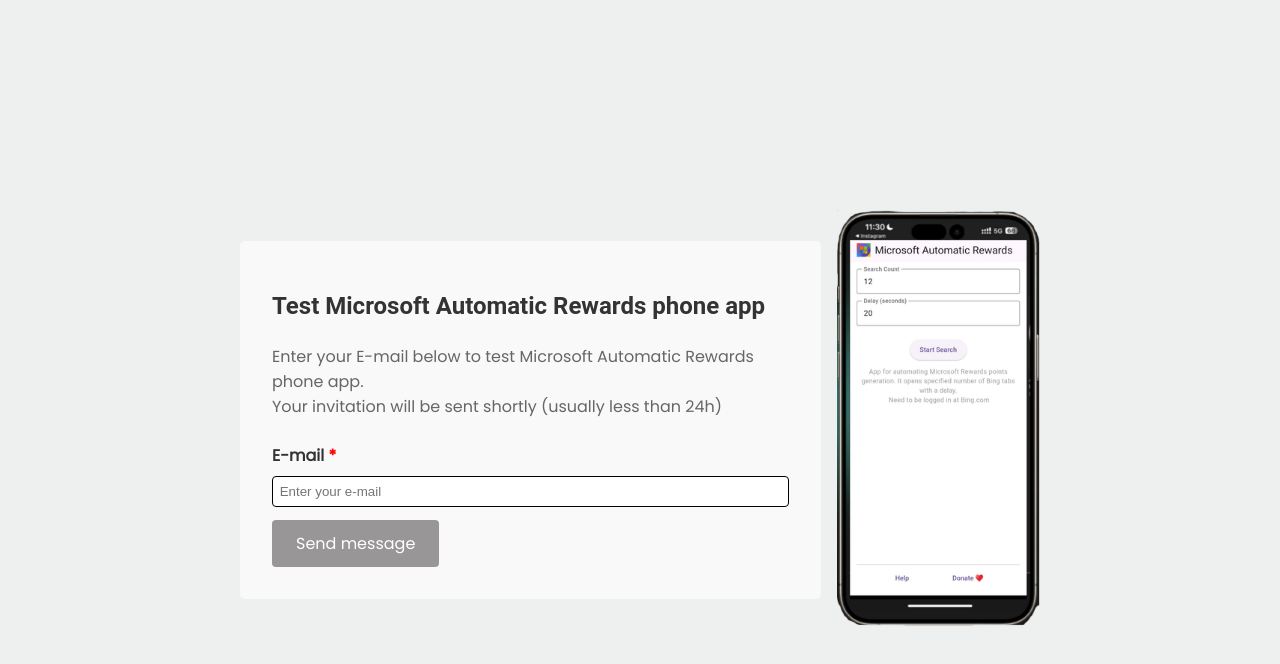
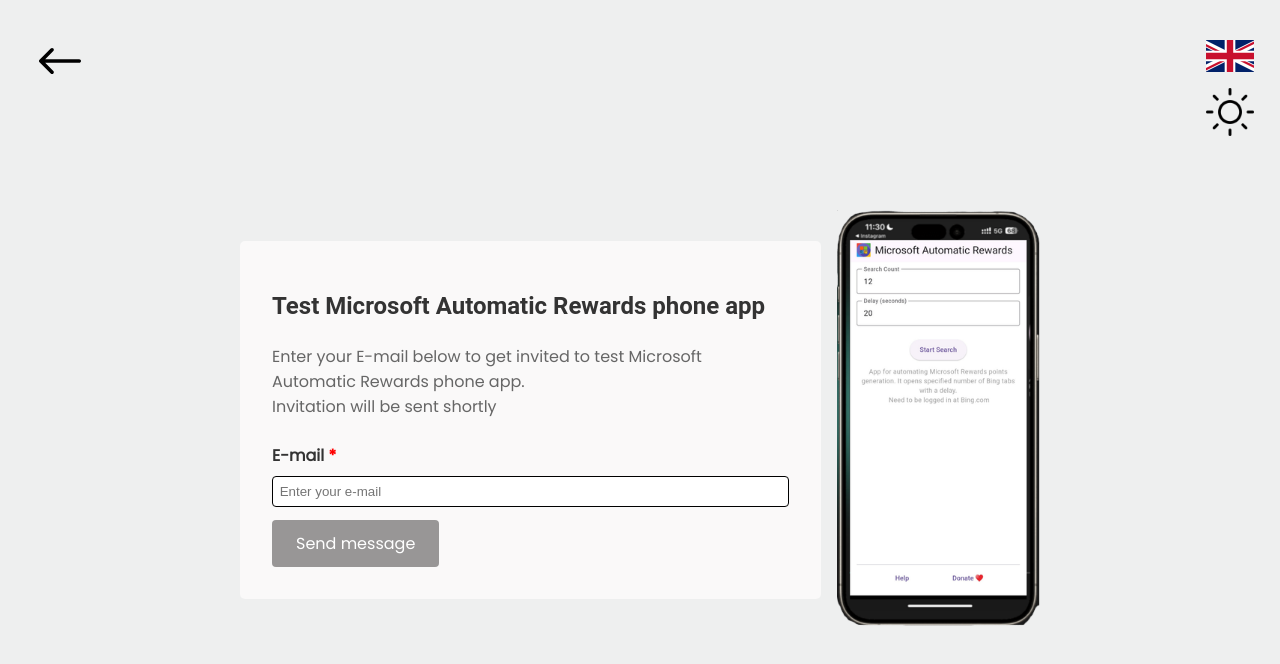
Before and after one commit to spin311/website, a React (Create React App) app: page /microsoft-automatic-rewards/mobile/test-app in a window 1280 px wide. Shown: the top 664 px of the page. Built offline with nearby package versions, Linux system fonts and the light colour scheme; a web font is replaced by a local one.

Commit message:
translations

```diff
--- a/src/assets/translations/en.json
+++ b/src/assets/translations/en.json
@@ -18,7 +18,8 @@
     "gh_code": "GitHub code",
     "not_found": "Page not found",
     "donate": "Donate",
-    "features": "Features"
+    "features": "Features",
+    "e_mail": "E-mail"
   },
   "MAIN": {
     "title": "About me",
@@ -95,10 +96,12 @@
     "feature4": "Customizable settings",
     "feature5": "Random words or letters search",
     "download": "Download App",
-    "new_feature": "Request new feature"
+    "new_feature": "Request new feature",
+    "test_title": "Test Microsoft Automatic Rewards phone app",
+    "test_description": "Enter your E-mail below to get invited to test Microsoft Automatic Rewards phone app.\nInvitation will be sent shortly"
   },
   "EXTENSION": {
-    "your_email": "Your e-mail",
+    "your_email": "Enter your e-mail",
     "form_title": "Extension Uninstall Feedback",
     "uninstall_reason": "Uninstall reason:",
     "form_explanation": "Thank you for trying my extension. Please take a few seconds so I can improve it in the future.",
--- a/src/assets/translations/sl.json
+++ b/src/assets/translations/sl.json
@@ -18,7 +18,8 @@
     "gh_code": "GitHub koda",
     "not_found": "Stran ni bila najdena",
     "donate": "Doniraj",
-    "features": "Funkcije"
+    "features": "Funkcije",
+    "e_mail": "E-pošta"
   },
 
   "MAIN": {
@@ -98,10 +99,12 @@
     "feature4": "Prilagodljive nastavitve",
     "feature5": "Iskanje naključnih besed ali znakov",
     "download": "Prenesi aplikacijo",
-    "new_feature": "Predlagaj novo funkcionalnost"
+    "new_feature": "Predlagaj novo funkcionalnost",
+    "test_title": "Preizkusi Microsoft Automatic Rewards mobilno aplikacijo",
+    "test_description": "Vnesite svoj e-poštni naslov spodaj in prejmite povabilo za testiranje telefonske aplikacije Microsoft Automatic Rewards.\nVabilo bo poslano v kratkem"
   },
   "EXTENSION": {
-    "your_email": "Vaš e-poštni naslov",
+    "your_email": "Vnesite vaš e-poštni naslov",
     "form_title": "Povratne informacije o odstranitvi razširitve",
     "uninstall_reason": "Razlog za odstranitev:",
     "form_explanation": "Hvala, ker ste preizkusili mojo razširitev. Prosimo, vzemite si nekaj sekund, da jo lahko izboljšam v prihodnosti.",
--- a/src/components/home-arrow/HomeArrow.js
+++ b/src/components/back-arrow/BackArrow.js
@@ -1,7 +1,7 @@
 import {useNavigate} from "react-router-dom";
-import "./HomeArrow.css";
+import "./BackArrow.css";
 
-function HomeArrow() {
+function BackArrow() {
     const navigate = useNavigate();
 
     return (
@@ -15,4 +15,4 @@
             </div>
         </div>);
 }
-export default HomeArrow;
+export default BackArrow;
--- a/src/components/extensions/donate/Donate.js
+++ b/src/components/extensions/donate/Donate.js
@@ -1,6 +1,6 @@
 import {Helmet} from "react-helmet";
 import {useLanguage} from "../../../context/LanguageContext";
-import HomeArrow from "../../home-arrow/HomeArrow";
+import BackArrow from "../../back-arrow/BackArrow";
 
 function Donate({soloComponent=false, className=''}) {
     const { text, formatHtml } = useLanguage();
@@ -12,7 +12,7 @@
                         <title>Donate</title>
                         <meta name="description" content="Donate reasons and ways to donate" />
                     </Helmet>
-                    <HomeArrow/>
+                    <BackArrow/>
                 </>
             }
             <div id="donate" className={soloComponent ? `center ${className}` : className}>
--- a/src/components/extensions/microsoftAutomaticRewards/mobile/test-list/TestList.js
+++ b/src/components/extensions/microsoftAutomaticRewards/mobile/test-list/TestList.js
@@ -4,12 +4,12 @@
 import {useLanguage} from "../../../../../context/LanguageContext";
 import {useNotification} from "../../../../../context/NotificationContext";
 import {getOrCreateGUID} from "../../../../../helpers/Guid";
-import HomeArrow from "../../../../home-arrow/HomeArrow";
+import BackArrow from "../../../../back-arrow/BackArrow";
 import IsRequired from "../../../../is-required/IsRequired";
 import {Helmet} from "react-helmet";
 
 function TestList({backArrow = false}) {
-    let {text} = useLanguage();
+    let {text, formatTextWithLineBreaks} = useLanguage();
     let {createNotification} = useNotification();
     const [contact, setContact] = useState("");
     const [isSending, setIsSending] = useState(false);
@@ -61,17 +61,18 @@
                 <title>Test Microsoft Automatic Rewards phone app</title>
                 <meta name="description" content="Test Microsoft Automatic Rewards phone app" />
             </Helmet>
+            <BackArrow/>
             <div className="center">
                 <div className="row">
                     <div className="contact-form p-lg">
-                        {backArrow && <HomeArrow/>}
-                        <h2>Test Microsoft Automatic Rewards phone app</h2>
-                        <p>Enter your E-mail below to test Microsoft Automatic Rewards phone app. <br/> Your invitation will be sent shortly (usually less than 24h)</p>
+                        {backArrow && <BackArrow/>}
+                        <h2>{text.MICROSOFT.test_title}</h2>
+                        <p>{formatTextWithLineBreaks(text.MICROSOFT.test_description)}</p>
                         <form onSubmit={handleSubmit}>
-                            <label htmlFor="contactInput">E-mail  <IsRequired/></label>
+                            <label htmlFor="contactInput">{text.GENERAL.e_mail}  <IsRequired/></label>
                             <input type="text" id="contactInput" name="contact"
                                    value={contact}
-                                   placeholder={"Enter your e-mail"}
+                                   placeholder={text.EXTENSION.your_email}
                                    onChange={(e) => setContact(e.target.value)}
                             />
                             <button type="submit"
--- a/src/components/extensions/microsoftAutomaticRewards/mobile/website/website.js
+++ b/src/components/extensions/microsoftAutomaticRewards/mobile/website/website.js
@@ -4,7 +4,7 @@
 import {Tooltip} from "react-tooltip";
 import "./website.css"
 import {Helmet} from "react-helmet";
-import HomeArrow from "../../../../home-arrow/HomeArrow";
+import BackArrow from "../../../../back-arrow/BackArrow";
 import {generate} from 'random-words';
 import ImageTooltip from "../../../../image-tooltip/ImageTooltip";
 import useIsMobile from "../../../../../hooks/useIsMobile";
@@ -40,7 +40,7 @@
         }));
     };
     const BING_SEARCH_URL = "https://www.bing.com/search?q=";
-    const BING_SEARCH_PARAMS = "&qs=n&form=QBLH&sp=-1";
+    const BING_SEARCH_PARAMS = "&qs=n&form=QBLH&sp=-1&pq=";
 
     async function openRandomTab(useWords = true) {
         let query;
@@ -137,7 +137,7 @@
                 <title>Microsoft Rewards Website</title>
                 <meta name="description" content="Microsoft Automatic Rewards Website"/>
             </Helmet>
-            <HomeArrow/>
+            <BackArrow/>
             <div className="website center">
 
                 <div className="solo">
--- a/src/components/extensions/uninstall/uninstall.js
+++ b/src/components/extensions/uninstall/uninstall.js
@@ -5,7 +5,7 @@
 import {useSearchParams} from "react-router-dom";
 import {getOrCreateGUID} from "../../../helpers/Guid";
 import {Tooltip} from "react-tooltip";
-import HomeArrow from "../../home-arrow/HomeArrow";
+import BackArrow from "../../back-arrow/BackArrow";
 import './uninstall.css'
 import IsRequired from "../../is-required/IsRequired";
 
@@ -79,7 +79,7 @@
                 <title>Uninstall</title>
                 <meta name="description" content="Uninstall reason" />
             </Helmet>
-            <HomeArrow/>
+            <BackArrow/>
             <div className="uninstall-form center" id="contact">
                 <h1>{text.EXTENSION.form_title}</h1>
                 <p>{text.EXTENSION.form_explanation}</p>
--- a/src/components/footer/contact/Contact.js
+++ b/src/components/footer/contact/Contact.js
@@ -5,7 +5,7 @@
 import {getOrCreateGUID} from "../../../helpers/Guid";
 import {useNotification} from "../../../context/NotificationContext";
 import {useSearchParams} from "react-router-dom";
-import HomeArrow from "../../home-arrow/HomeArrow";
+import BackArrow from "../../back-arrow/BackArrow";
 import IsRequired from "../../is-required/IsRequired";
 
 function Contact({backArrow = false}) {
@@ -75,7 +75,7 @@
 
     return (
         <div className="contact-form" id="contact">
-            {backArrow && <HomeArrow/>}
+            {backArrow && <BackArrow/>}
             <h2>{text.CONTACT.title}</h2>
             <p>{text.CONTACT.description}</p>
             <form onSubmit={handleSubmit}>
--- a/src/components/not-found/NotFound.js
+++ b/src/components/not-found/NotFound.js
@@ -1,5 +1,5 @@
 import "./NotFound.css"
-import HomeArrow from "../home-arrow/HomeArrow";
+import BackArrow from "../back-arrow/BackArrow";
 import {useLanguage} from "../../context/LanguageContext";
 import {Helmet} from "react-helmet";
 
@@ -11,7 +11,7 @@
                 <title>404 {text.GENERAL.not_found}</title>
                 <meta name="description" content="Not found page" />
             </Helmet>
-            <HomeArrow/>
+            <BackArrow/>
             <div className={"notFound"}>
                 <h1>404 {text.GENERAL.not_found}</h1>
                 <img className={"dogImg"} src={`${process.env.PUBLIC_URL}/assets/images/sniffer.jpg`} alt="dog"/>
--- a/src/components/sidebar-buttons/SidebarButtons.js
+++ b/src/components/sidebar-buttons/SidebarButtons.js
@@ -12,7 +12,7 @@
     let darkModeImage = darkMode ? `${process.env.PUBLIC_URL}/assets/images/dark-mode.png` : `${process.env.PUBLIC_URL}/assets/images/light-mode.png`;
     let darkModeTooltip = darkMode ? text.GENERAL.toggle_lightMode : text.GENERAL.toggle_darkMode;
     const location = useLocation();
-    const excludedPaths = [ "privacy", "donate", "uninstall", "test-app"];
+    const excludedPaths = [ "privacy", "uninstall"];
     if (excludedPaths.some(path => location.pathname.includes(path))) {
         return null;
     } else {
```
Also changed, not shown: src/components/back-arrow/BackArrow.css (renamed from src/components/home-arrow/HomeArrow.css).
